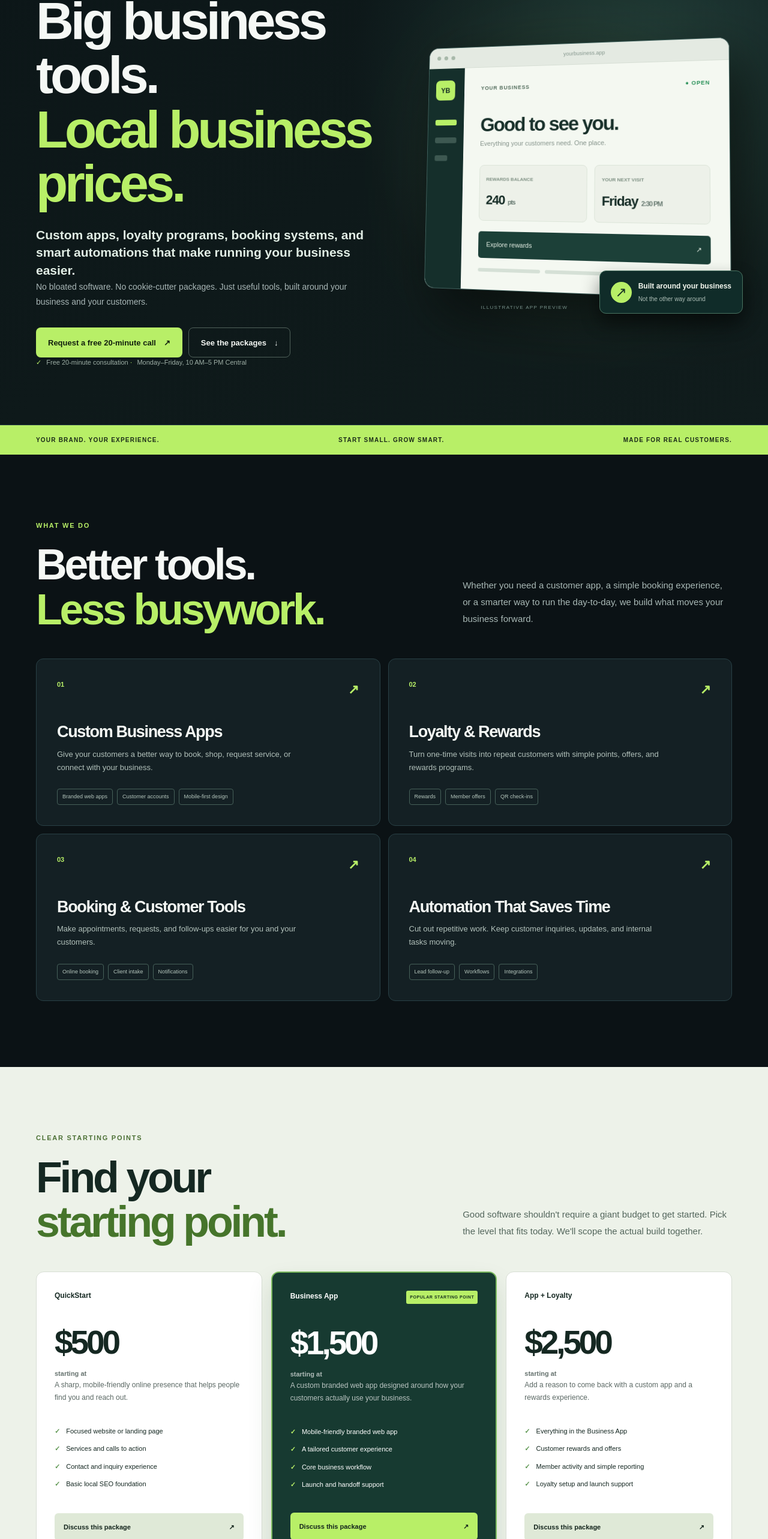
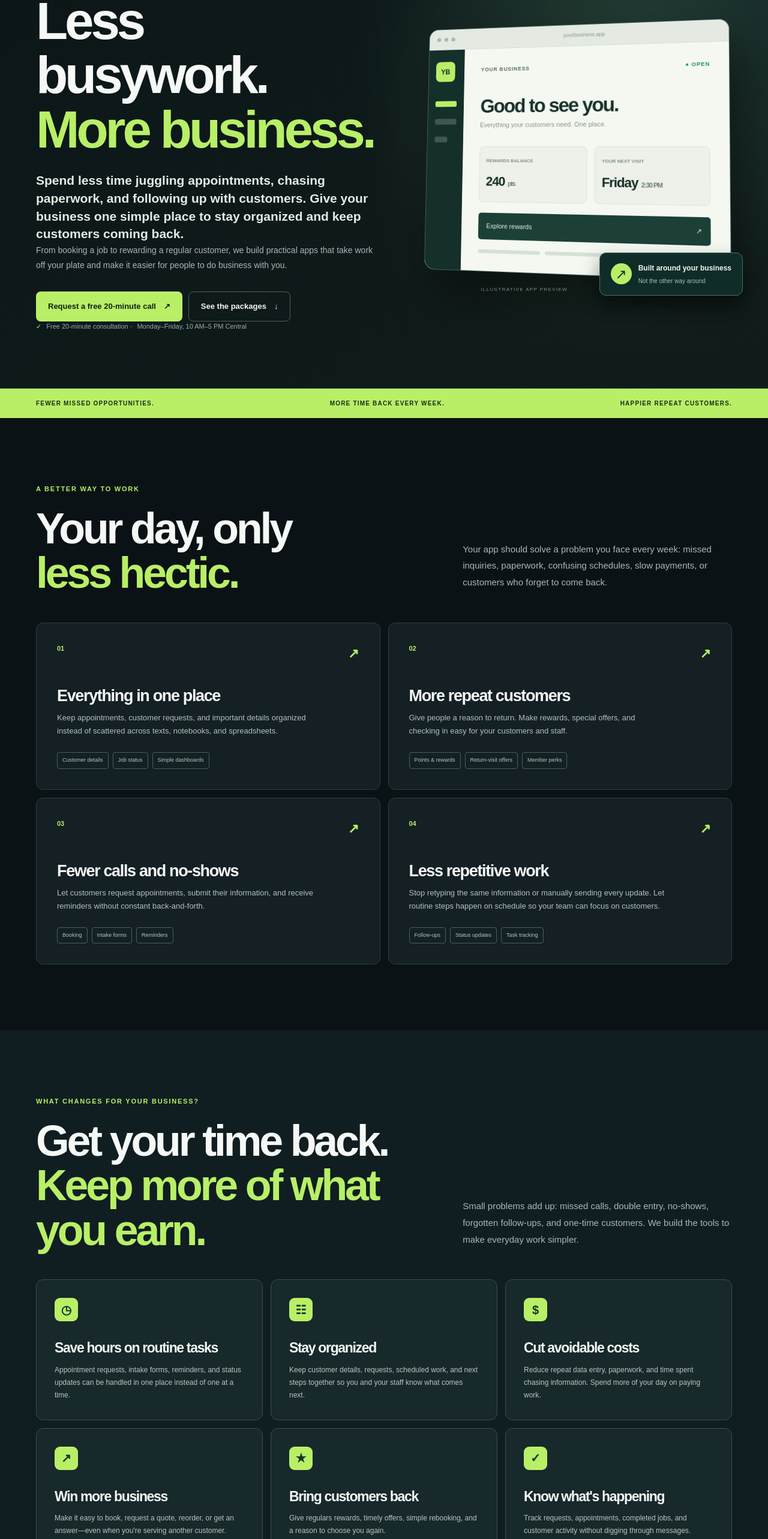
Before and after one commit to Cookarelli/steven-cook-portfolio, a Next.js app: page / in a window 1280 px wide. Shown: the part 229-2795 px from the top of the page at 60% size. Built offline with nearby package versions, Linux system fonts and the light colour scheme; no server answers.

Commit message:
Focus Optimize Local landing page on concrete customer benefits and business use cases

```diff
--- a/src/app/layout.tsx
+++ b/src/app/layout.tsx
@@ -6,8 +6,8 @@ const siteUrl = new URL("https://optimizelocalai.com");
 
 export const metadata: Metadata = {
   metadataBase: siteUrl,
-  title: { default: "Optimize Local | Custom Business Apps, Loyalty & Booking", template: "%s | Optimize Local" },
-  description: "Affordable custom business apps, websites, customer loyalty programs, online booking, and practical automation for local businesses in Rockford, Illinois and beyond.",
+  title: { default: "Optimize Local | Business Apps, Booking & Loyalty", template: "%s | Optimize Local" },
+  description: "Spend less time on paperwork, booking, and follow-ups. Optimize Local builds affordable business apps, loyalty programs, and customer tools for local businesses.",
   keywords: ["Optimize Local", "business apps", "custom web apps", "customer loyalty programs", "small business booking", "Rockford app development", "business automation", "local business websites"],
   alternates: { canonical: "/" },
   openGraph: {
@@ -20,8 +20,8 @@ export const metadata: Metadata = {
   },
   twitter: {
     card: "summary_large_image",
-    title: "Optimize Local | Apps & Loyalty for Local Business",
-    description: "Custom apps, booking, loyalty, and smart automation built around your business.",
+    title: "Optimize Local | Apps That Save Time for Local Business",
+    description: "Save time, stay organized, and help customers come back with practical business apps, booking, and rewards.",
   },
 };
 
--- a/src/app/page.tsx
+++ b/src/app/page.tsx
@@ -6,10 +6,10 @@ const callHref = bookingReady ? bookingLink : "#contact";
 const callLabel = bookingReady ? "Book your free 20-minute call" : "Request a free 20-minute call";
 
 const services = [
-  { number: "01", title: "Custom Business Apps", description: "Give your customers a better way to book, shop, request service, or connect with your business.", tags: ["Branded web apps", "Customer accounts", "Mobile-first design"] },
-  { number: "02", title: "Loyalty & Rewards", description: "Turn one-time visits into repeat customers with simple points, offers, and rewards programs.", tags: ["Rewards", "Member offers", "QR check-ins"] },
-  { number: "03", title: "Booking & Customer Tools", description: "Make appointments, requests, and follow-ups easier for you and your customers.", tags: ["Online booking", "Client intake", "Notifications"] },
-  { number: "04", title: "Automation That Saves Time", description: "Cut out repetitive work. Keep customer inquiries, updates, and internal tasks moving.", tags: ["Lead follow-up", "Workflows", "Integrations"] },
+  { number: "01", title: "Everything in one place", description: "Keep appointments, customer requests, and important details organized instead of scattered across texts, notebooks, and spreadsheets.", tags: ["Customer details", "Job status", "Simple dashboards"] },
+  { number: "02", title: "More repeat customers", description: "Give people a reason to return. Make rewards, special offers, and checking in easy for your customers and staff.", tags: ["Points & rewards", "Return-visit offers", "Member perks"] },
+  { number: "03", title: "Fewer calls and no-shows", description: "Let customers request appointments, submit their information, and receive reminders without constant back-and-forth.", tags: ["Booking", "Intake forms", "Reminders"] },
+  { number: "04", title: "Less repetitive work", description: "Stop retyping the same information or manually sending every update. Let routine steps happen on schedule so your team can focus on customers.", tags: ["Follow-ups", "Status updates", "Task tracking"] },
 ];
 
 const packages = [
@@ -61,10 +61,10 @@ export default function Home() {
         <div className="ol-container ol-header-inner">
           <a href="#top" className="ol-brand" aria-label="Optimize Local home">
             <span className="ol-brand-symbol">O<span>.</span></span>
-            <span className="ol-brand-wordmark">OPTIMIZE <strong>LOCAL</strong><small>Digital solutions for real businesses</small></span>
+            <span className="ol-brand-wordmark">OPTIMIZE <strong>LOCAL</strong><small>Practical tools for local businesses</small></span>
           </a>
           <nav className="ol-nav" aria-label="Main navigation">
-            <a href="#services">Services</a><a href="#pricing">Pricing</a><a href="#work">Our work</a><a href="#about">About</a>
+            <a href="#benefits">Benefits</a><a href="#ideas">Business ideas</a><a href="#pricing">Pricing</a><a href="#work">Our work</a>
           </nav>
           <ConsultationButton className="ol-button ol-button-small" label={bookingReady ? "Book a call" : "Let's talk"} />
         </div>
@@ -74,9 +74,9 @@ export default function Home() {
         <div className="ol-container ol-hero-grid">
           <div className="ol-hero-copy">
             <span className="ol-kicker"><span className="ol-kicker-dot" /> BUILT FOR LOCAL BUSINESS · ROCKFORD, IL</span>
-            <h1>Big business tools.<br /><em>Local business prices.</em></h1>
-            <p className="ol-lead">Custom apps, loyalty programs, booking systems, and smart automations that make running your business easier.</p>
-            <p className="ol-support">No bloated software. No cookie-cutter packages. Just useful tools, built around your business and your customers.</p>
+            <h1>Less busywork.<br /><em>More business.</em></h1>
+            <p className="ol-lead">Spend less time juggling appointments, chasing paperwork, and following up with customers. Give your business one simple place to stay organized and keep customers coming back.</p>
+            <p className="ol-support">From booking a job to rewarding a regular customer, we build practical apps that take work off your plate and make it easier for people to do business with you.</p>
             <div className="ol-actions">
               <ConsultationButton className="ol-button ol-button-primary" />
               <a className="ol-button ol-button-outline" href="#pricing">See the packages <span aria-hidden="true">↓</span></a>
@@ -105,11 +105,11 @@ export default function Home() {
       </section>
 
       <div className="ol-value-bar"><div className="ol-container ol-value-grid">
-        <span>YOUR BRAND. YOUR EXPERIENCE.</span><span>START SMALL. GROW SMART.</span><span>MADE FOR REAL CUSTOMERS.</span>
+        <span>FEWER MISSED OPPORTUNITIES.</span><span>MORE TIME BACK EVERY WEEK.</span><span>HAPPIER REPEAT CUSTOMERS.</span>
       </div></div>
 
       <section className="ol-section ol-container" id="services">
-        <div className="ol-section-intro"><div><p className="ol-eyebrow">WHAT WE DO</p><h2>Better tools.<br /><em>Less busywork.</em></h2></div><p>Whether you need a customer app, a simple booking experience, or a smarter way to run the day-to-day, we build what moves your business forward.</p></div>
+        <div className="ol-section-intro"><div><p className="ol-eyebrow">A BETTER WAY TO WORK</p><h2>Your day, only<br /><em>less hectic.</em></h2></div><p>Your app should solve a problem you face every week: missed inquiries, paperwork, confusing schedules, slow payments, or customers who forget to come back.</p></div>
         <div className="ol-service-grid">{services.map((service) => (
           <article className="ol-service" key={service.title}>
             <div className="ol-service-number">{service.number} <span>↗</span></div>
@@ -119,8 +119,38 @@ export default function Home() {
         ))}</div>
       </section>
 
+      <section className="ol-benefits-wrap" id="benefits"><div className="ol-container ol-section">
+        <div className="ol-section-intro"><div><p className="ol-eyebrow">WHAT CHANGES FOR YOUR BUSINESS?</p><h2>Get your time back.<br /><em>Keep more of what you earn.</em></h2></div><p>Small problems add up: missed calls, double entry, no-shows, forgotten follow-ups, and one-time customers. We build the tools to make everyday work simpler.</p></div>
+        <div className="ol-benefits-grid">
+          {[
+            { icon: "◷", title: "Save hours on routine tasks", body: "Appointment requests, intake forms, reminders, and status updates can be handled in one place instead of one at a time." },
+            { icon: "☷", title: "Stay organized", body: "Keep customer details, requests, scheduled work, and next steps together so you and your staff know what comes next." },
+            { icon: "$", title: "Cut avoidable costs", body: "Reduce repeat data entry, paperwork, and time spent chasing information. Spend more of your day on paying work." },
+            { icon: "↗", title: "Win more business", body: "Make it easy to book, request a quote, reorder, or get an answer—even when you're serving another customer." },
+            { icon: "★", title: "Bring customers back", body: "Give regulars rewards, timely offers, simple rebooking, and a reason to choose you again." },
+            { icon: "✓", title: "Know what's happening", body: "Track requests, appointments, completed jobs, and customer activity without digging through messages." },
+          ].map((b) => <article className="ol-benefit" key={b.title}><span aria-hidden="true" className="ol-benefit-icon">{b.icon}</span><h3>{b.title}</h3><p>{b.body}</p></article>)}
+        </div>
+        <p className="ol-benefits-footnote">Actual time and cost savings depend on your current workflow and which features you choose. We'll focus on the biggest opportunities first.</p>
+      </div></section>
+
+      <section className="ol-ideas-wrap" id="ideas"><div className="ol-container ol-section">
+        <div className="ol-section-intro"><div><p className="ol-eyebrow">HOW CAN AN APP HELP MY BUSINESS?</p><h2>Picture what<br /><em>your business could do.</em></h2></div><p>An app doesn't have to be complicated. It can solve one annoying problem or connect everything your customers and staff do every day. Here are a few ideas.</p></div>
+        <div className="ol-ideas-grid">
+          {[
+            {kind:"Salons & barbershops",impact:"Fill your schedule",examples:["Let clients choose services and book anytime","Send appointment reminders","Offer rewards for repeat visits"]},
+            {kind:"Contractors & home services",impact:"Keep jobs moving",examples:["Collect quote requests and job photos","Show customers progress updates","Track jobs and follow-up tasks"]},
+            {kind:"Retail stores",impact:"Give shoppers a reason to return",examples:["Show products and special offers","Add rewards and customer accounts","Let shoppers check availability or reserve items"]},
+            {kind:"Restaurants & cafés",impact:"Turn visits into regulars",examples:["Run a simple loyalty program","Share menus and weekly specials","Make ordering or pickup easier"]},
+            {kind:"Transportation services",impact:"Simplify the whole trip",examples:["Accept ride and service requests","Send confirmations and updates","Keep payment instructions and records together"]},
+            {kind:"Gyms, clubs & studios",impact:"Build a stronger community",examples:["Manage memberships and class bookings","Share schedules and announcements","Reward attendance and referrals"]},
+          ].map((idea)=><article className="ol-idea" key={idea.kind}><p className="ol-idea-category">{idea.kind}</p><h3>{idea.impact}</h3><ul>{idea.examples.map((ex)=><li key={ex}><span aria-hidden="true">✓</span>{ex}</li>)}</ul></article>)}
+        </div>
+        <div className="ol-idea-cta"><div><strong>Don't see your type of business?</strong><p>Tell us what eats up your time. That's usually where the best app idea starts.</p></div><ConsultationButton className="ol-button ol-button-primary" label="Talk about my business" /></div>
+      </div></section>
+
       <section className="ol-pricing-wrap" id="pricing"><div className="ol-container ol-section">
-        <div className="ol-section-intro ol-price-intro"><div><p className="ol-eyebrow">CLEAR STARTING POINTS</p><h2>Find your<br /><em>starting point.</em></h2></div><p>Good software shouldn't require a giant budget to get started. Pick the level that fits today. We'll scope the actual build together.</p></div>
+        <div className="ol-section-intro ol-price-intro"><div><p className="ol-eyebrow">CLEAR STARTING POINTS</p><h2>Find your<br /><em>starting point.</em></h2></div><p>Start with the job you need done: a clear online presence, an easier customer experience, or a loyalty program that helps bring people back.</p></div>
         <div className="ol-pricing-grid">{packages.map((pkg) => (
           <article className={"ol-price-card" + (pkg.featured ? " ol-price-featured" : "")} key={pkg.name}>
             <div className="ol-price-card-header"><span>{pkg.name}</span>{pkg.featured && <strong>POPULAR STARTING POINT</strong>}</div>
@@ -135,7 +165,7 @@ export default function Home() {
       </div></section>
 
       <section className="ol-section ol-container" id="work">
-        <div className="ol-section-intro"><div><p className="ol-eyebrow">SELECTED PROJECTS</p><h2>Things we've<br /><em>actually built.</em></h2></div><p>Real projects across retail, service businesses, transportation, and wellness. Each one starts with the same question: what's going to make this easier for the people using it?</p></div>
+        <div className="ol-section-intro"><div><p className="ol-eyebrow">SELECTED PROJECTS</p><h2>Real businesses.<br /><em>Practical ideas.</em></h2></div><p>Real projects across retail, service businesses, transportation, and wellness. Each one starts with the same question: what's going to make this easier for the people using it?</p></div>
         <div className="ol-project-grid">{examples.map((item) => (
           <article className="ol-project-card" key={item.name}>
             <div className={"ol-project-art ol-theme-" + item.theme}>
@@ -166,7 +196,7 @@ export default function Home() {
         <ContactForm />
       </div></section>
 
-      <footer className="ol-footer"><div className="ol-container ol-footer-main"><a href="#top" className="ol-footer-logo">OPTIMIZE <strong>LOCAL.</strong></a><p>Custom apps and simple technology for better local business.</p><a href="mailto:optimizelocalai@gmail.com">Get in touch ↗</a></div><div className="ol-container ol-footer-bottom"><span>© {new Date().getFullYear()} Optimize Local · Rockford, Illinois</span><span><a href="#services">Services</a> · <a href="#pricing">Pricing</a> · <a href="#work">Work</a></span></div></footer>
+      <footer className="ol-footer"><div className="ol-container ol-footer-main"><a href="#top" className="ol-footer-logo">OPTIMIZE <strong>LOCAL.</strong></a><p>Easier days, happier customers, and more room to grow.</p><a href="mailto:optimizelocalai@gmail.com">Get in touch ↗</a></div><div className="ol-container ol-footer-bottom"><span>© {new Date().getFullYear()} Optimize Local · Rockford, Illinois</span><span><a href="#services">Services</a> · <a href="#pricing">Pricing</a> · <a href="#work">Work</a></span></div></footer>
     </main>
   );
 }
```
Also changed, not shown: src/app/optimize-local.css.
